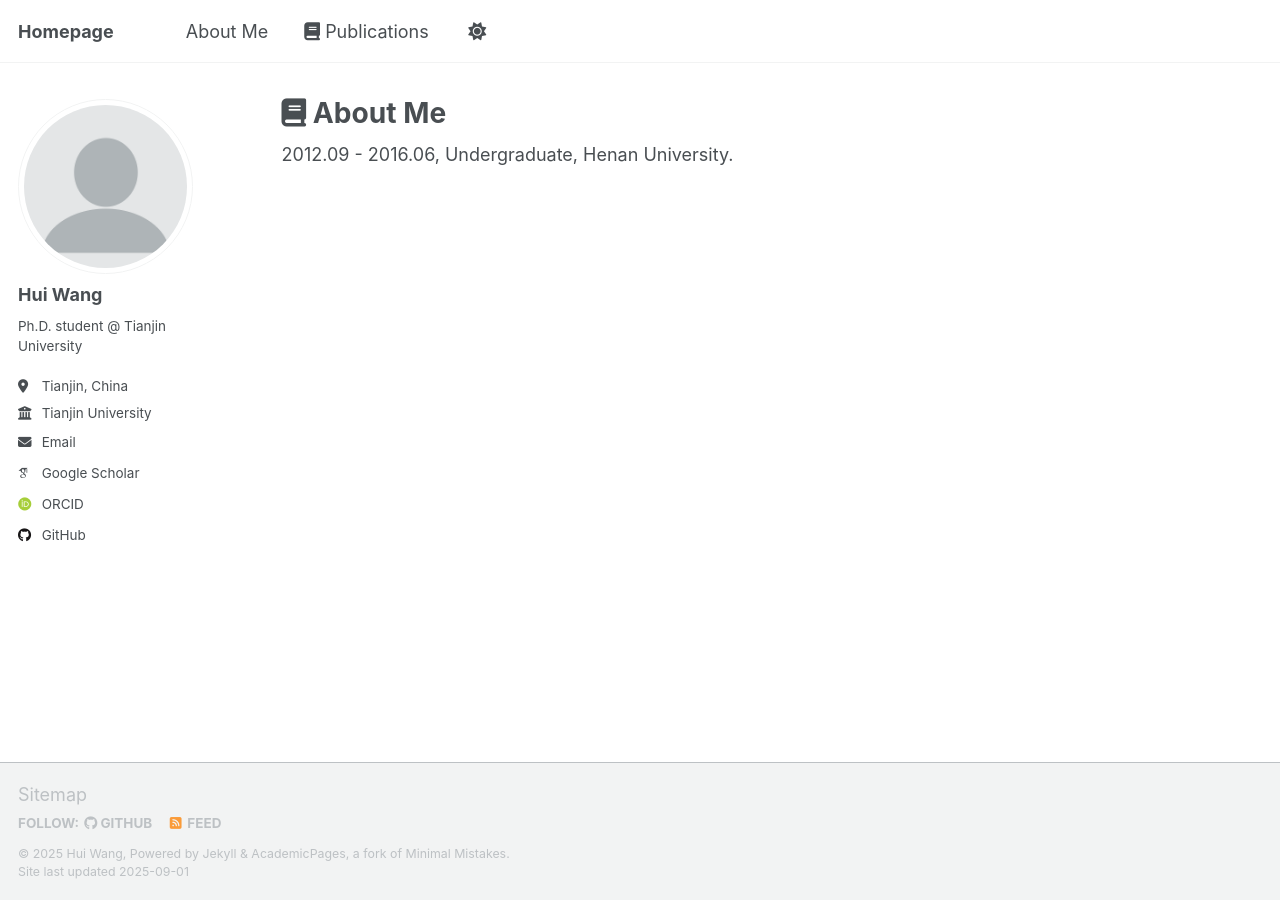
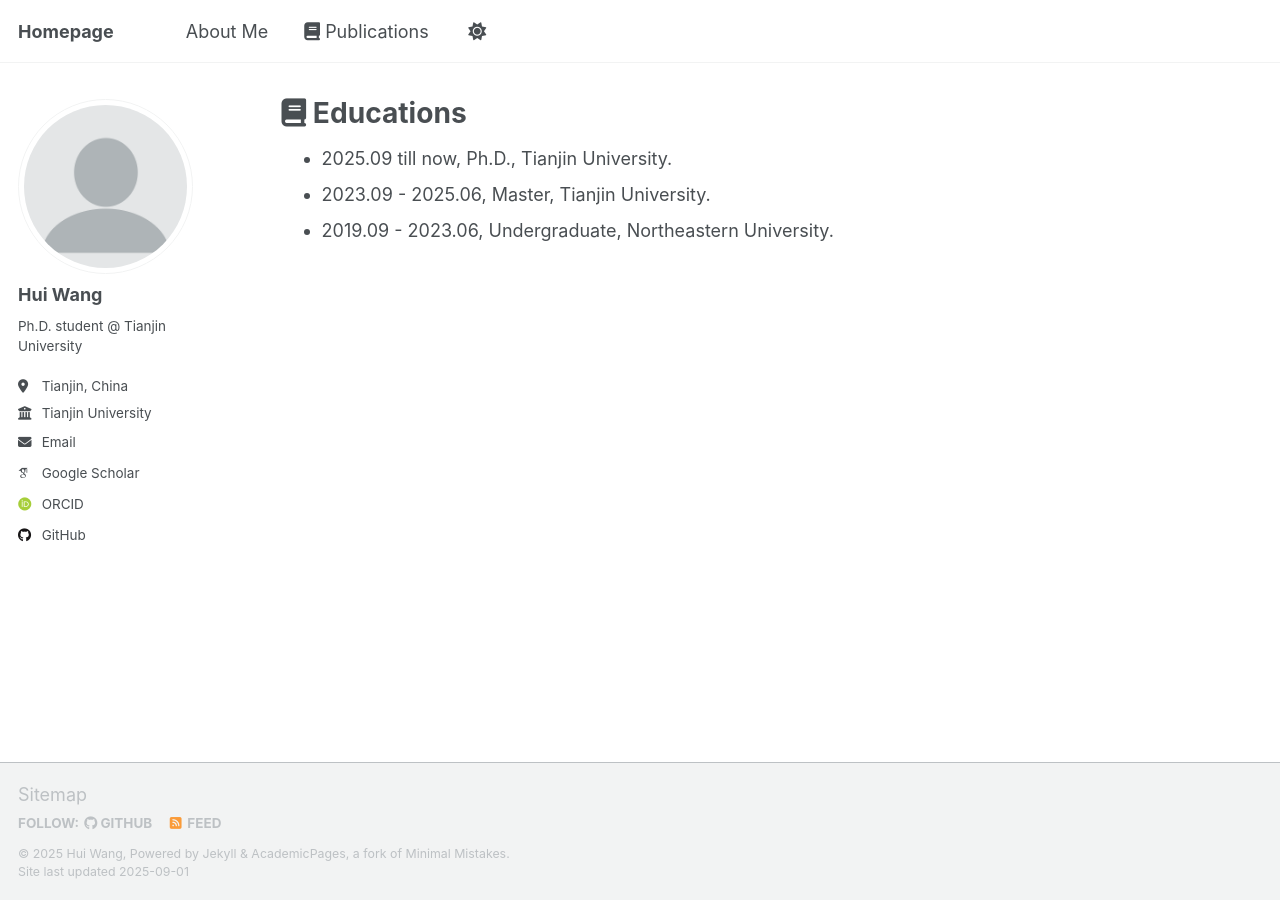
Before and after one commit to HaileyHui/wanghui, a Jekyll site: the page built from _pages/educations.html, in a window 1280 px wide. Built offline with Jekyll 4.4.1, drawn with Linux system fonts in a browser that asks for light colours; some web fonts are replaced; a script that is not in the unit is left out.

Commit message:
Update educations.html

```diff
--- a/_pages/educations.html
+++ b/_pages/educations.html
@@ -1,9 +1,12 @@
 ---
 layout: archive
-title: "<i class='fas fa-book'></i> About Me"
-permalink: /aboutme/
+title: "<i class='fas fa-book'></i> Educations"
+permalink: /educations/
 author_profile: true
 ---
 
-
-2012.09 - 2016.06, Undergraduate, Henan University.
+<ul>
+  <li>2025.09 till now, Ph.D., Tianjin University.</li>
+  <li>2023.09 - 2025.06, Master, Tianjin University.</li>
+  <li>2019.09 - 2023.06, Undergraduate, Northeastern University.</li>
+</ul>
```
